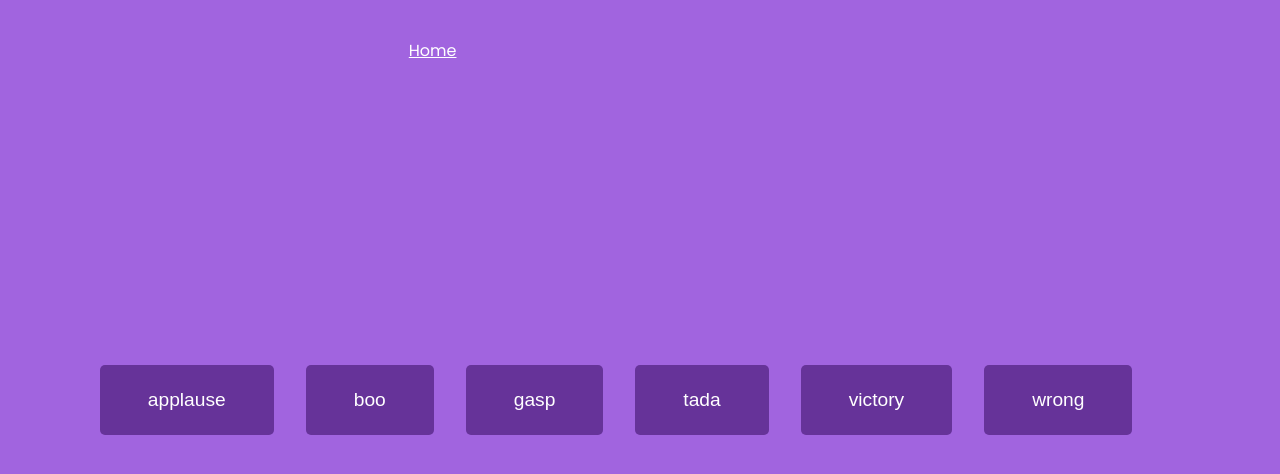
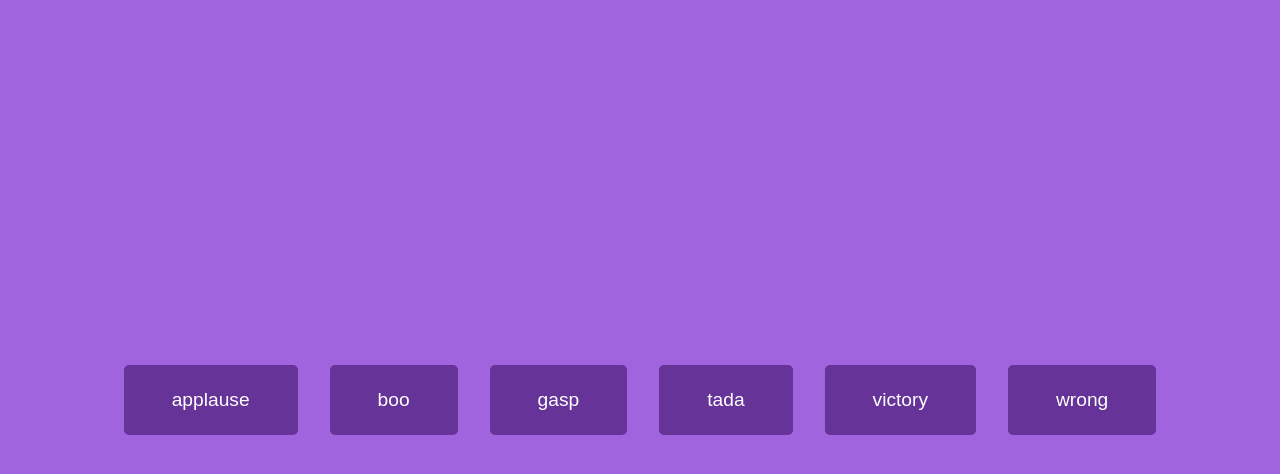
Before and after one commit to charismaly/effective-octo-bassoon, a plain HTML site: page sounds.html in a window 1280 px wide. Drawn offline with Linux system fonts and the light colour scheme.

Commit message:
Mon, Mar 27, 2023, 5:19 PM +00:00

```diff
--- a/css/sounds.css
+++ b/css/sounds.css
@@ -28,6 +28,6 @@ body {
 }
 
 a {
-    color: white;
+    color: red;
     transform: translateX(-1550%) translateY(-1400%);
 }
--- a/sounds.html
+++ b/sounds.html
@@ -14,7 +14,8 @@
         <audio id="wrong" src="sounds/wrong.mp3"></audio>
 
         <div id="buttons"></div>
-        <a href="index.html">Home</a>
+
+
         <script src="js/sounds.js"></script>
     </body>
 </html>
```
